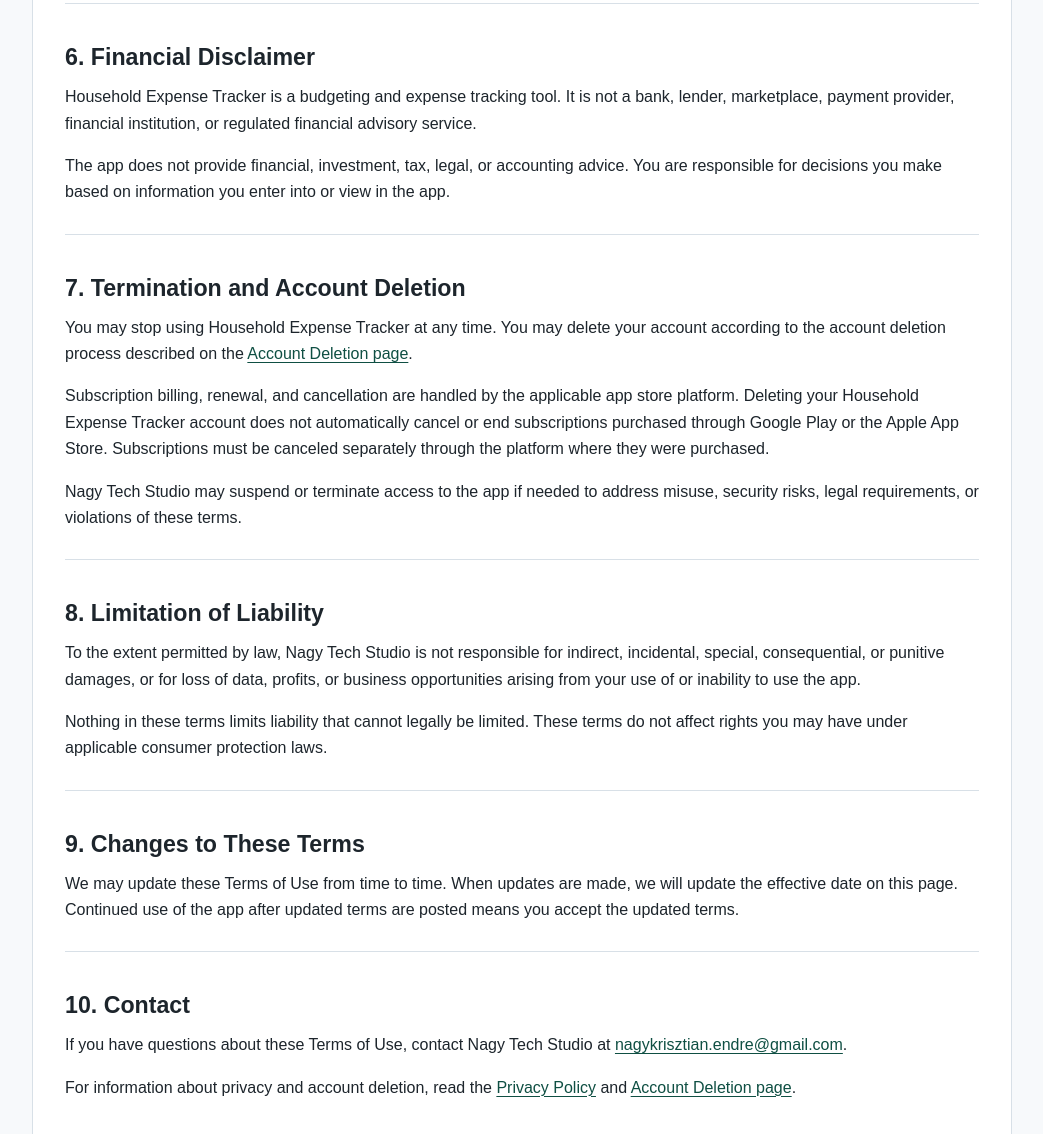
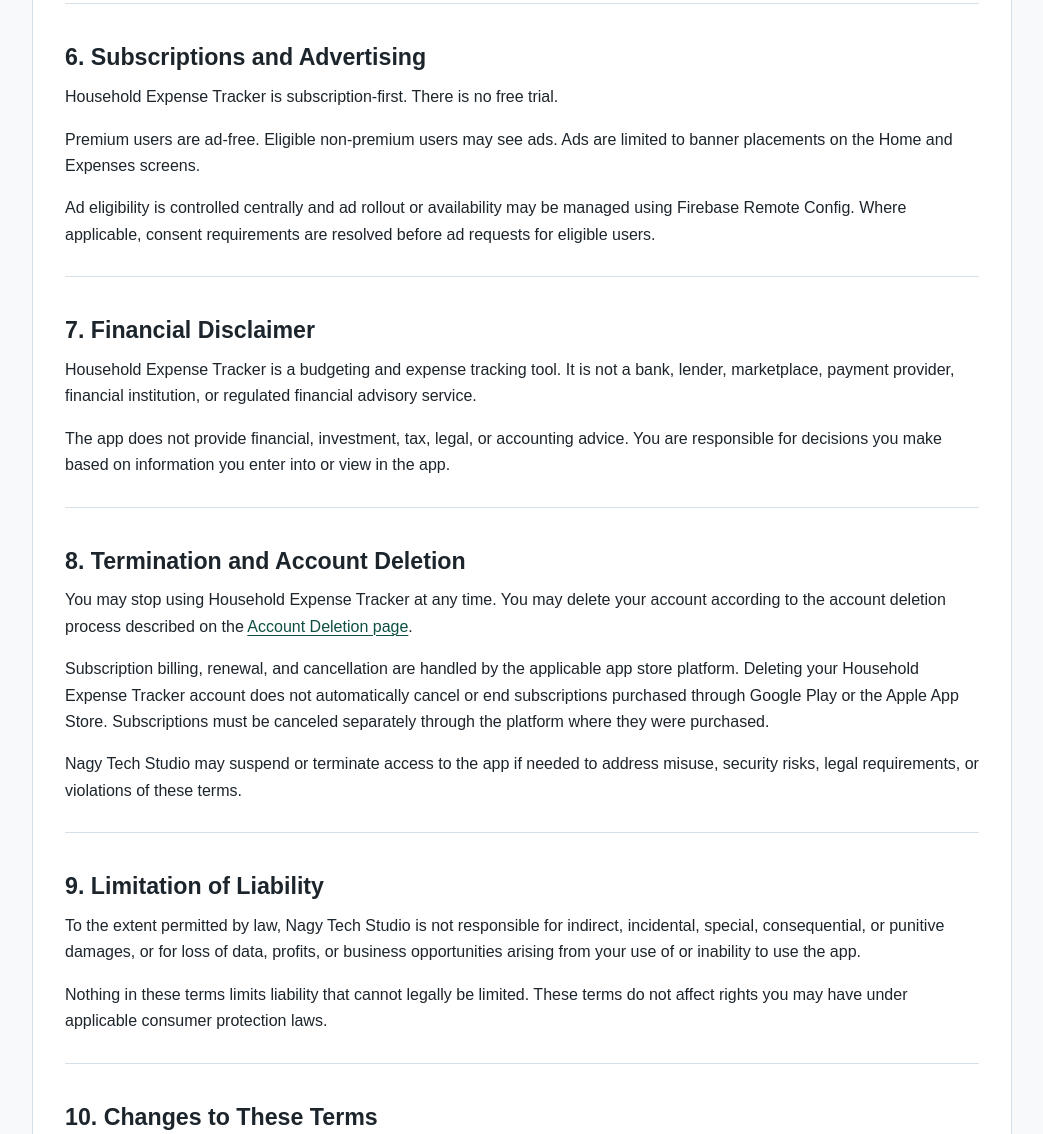
Before and after one commit to nagykrisztianendre/expense-tracker-privacy-policy, a plain HTML site: page terms-of-use.html in a window 1280 px wide. Shown: the part 1581-2715 px from the top of the page, without its empty margins (118-1161 px from the left). Drawn offline with Linux system fonts and the light colour scheme.

Commit message:
update pages

```diff
--- a/terms-of-use.html
+++ b/terms-of-use.html
@@ -21,7 +21,7 @@
 
   <main class="policy-page">
     <article class="content document">
-      <p class="eyebrow">Effective date: 2026-04-10</p>
+      <p class="eyebrow">Effective date: 2026-04-21</p>
       <h1>Terms of Use</h1>
       <p class="lead">
         These Terms of Use explain the rules that apply when you use Household Expense Tracker,
@@ -92,8 +92,24 @@
         </p>
       </section>
 
+      <section aria-labelledby="subscriptions-and-ads">
+        <h2 id="subscriptions-and-ads">6. Subscriptions and Advertising</h2>
+        <p>
+          Household Expense Tracker is subscription-first. There is no free trial.
+        </p>
+        <p>
+          Premium users are ad-free. Eligible non-premium users may see ads.
+          Ads are limited to banner placements on the Home and Expenses screens.
+        </p>
+        <p>
+          Ad eligibility is controlled centrally and ad rollout or availability may be
+          managed using Firebase Remote Config. Where applicable, consent requirements
+          are resolved before ad requests for eligible users.
+        </p>
+      </section>
+
       <section aria-labelledby="financial-disclaimer">
-        <h2 id="financial-disclaimer">6. Financial Disclaimer</h2>
+        <h2 id="financial-disclaimer">7. Financial Disclaimer</h2>
         <p>
           Household Expense Tracker is a budgeting and expense tracking tool. It is not a bank,
           lender, marketplace, payment provider, financial institution, or regulated financial
@@ -107,7 +123,7 @@
       </section>
 
       <section aria-labelledby="termination">
-        <h2 id="termination">7. Termination and Account Deletion</h2>
+        <h2 id="termination">8. Termination and Account Deletion</h2>
         <p>
           You may stop using Household Expense Tracker at any time. You may delete your account
           according to the account deletion process described on the
@@ -127,7 +143,7 @@
       </section>
 
       <section aria-labelledby="liability">
-        <h2 id="liability">8. Limitation of Liability</h2>
+        <h2 id="liability">9. Limitation of Liability</h2>
         <p>
           To the extent permitted by law, Nagy Tech Studio is not responsible for indirect,
           incidental, special, consequential, or punitive damages, or for loss of data, profits,
@@ -140,7 +156,7 @@
       </section>
 
       <section aria-labelledby="changes">
-        <h2 id="changes">9. Changes to These Terms</h2>
+        <h2 id="changes">10. Changes to These Terms</h2>
         <p>
           We may update these Terms of Use from time to time. When updates are made, we will
           update the effective date on this page. Continued use of the app after updated terms
@@ -149,7 +165,7 @@
       </section>
 
       <section aria-labelledby="contact">
-        <h2 id="contact">10. Contact</h2>
+        <h2 id="contact">11. Contact</h2>
         <p>
           If you have questions about these Terms of Use, contact Nagy Tech Studio at
           <a href="mailto:nagykrisztian.endre@gmail.com">nagykrisztian.endre@gmail.com</a>.
```
Also changed, not shown: index.html (+4 -0 lines), privacy-policy.html (+14 -1 lines).
